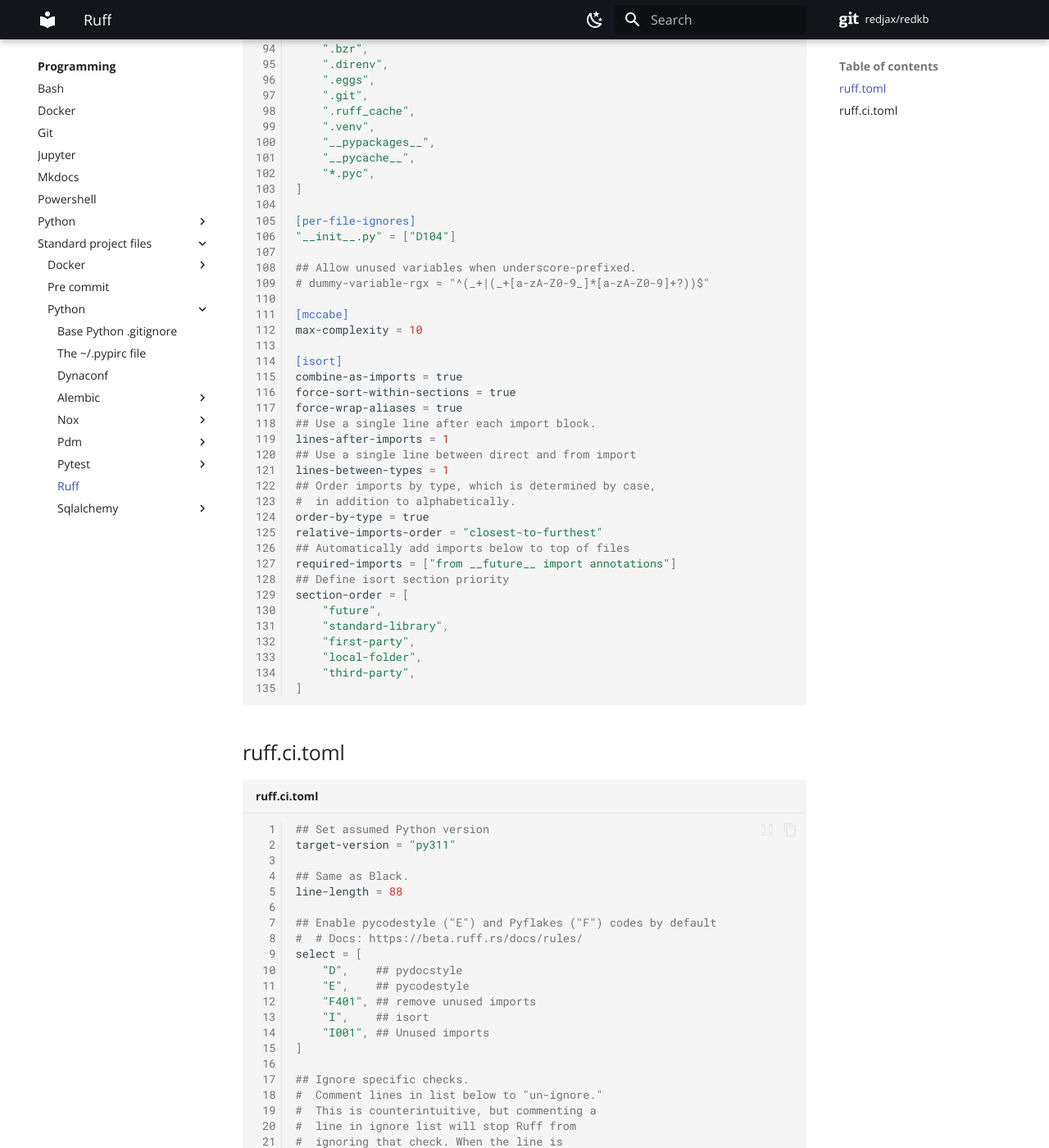
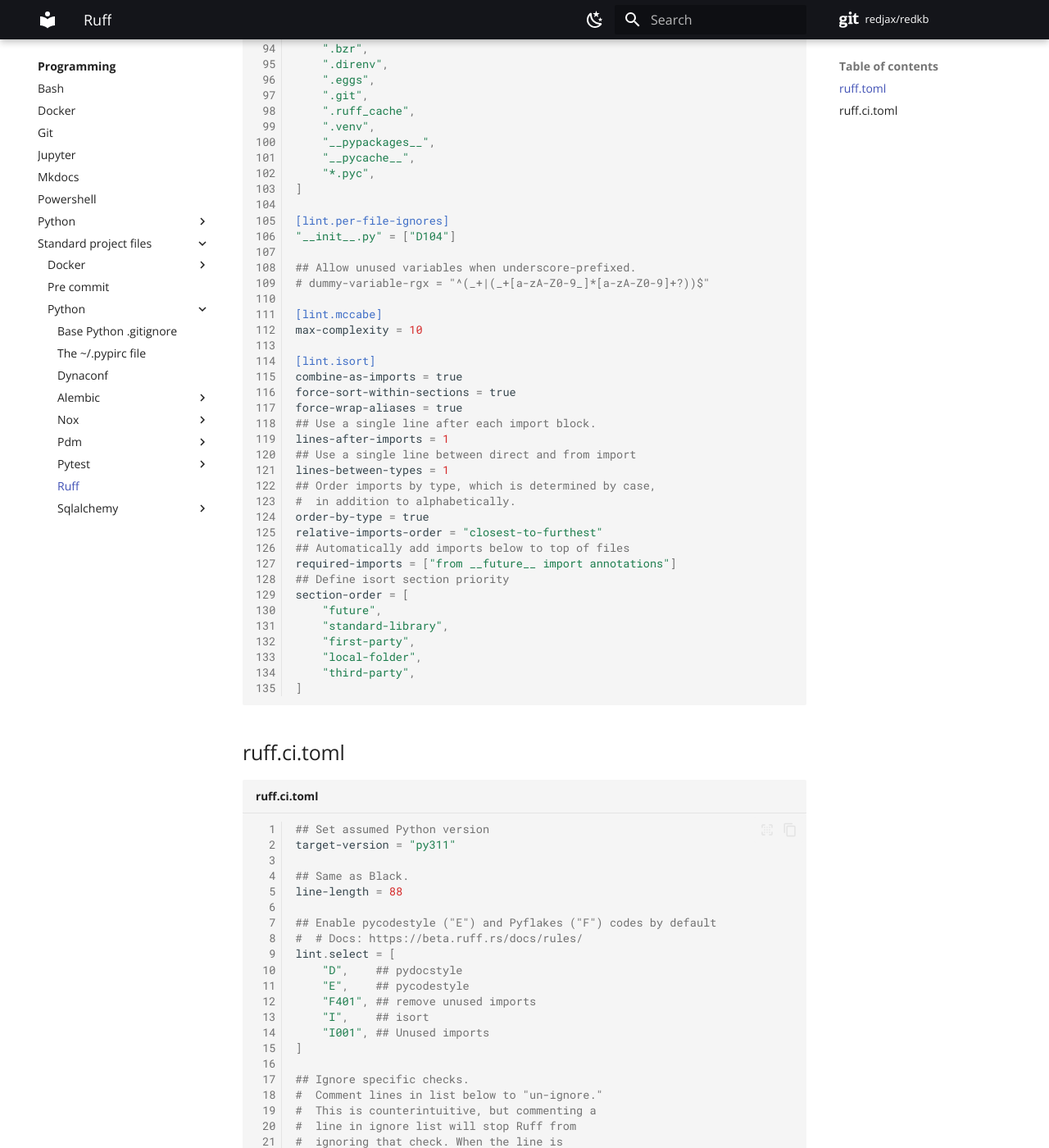
Before and after one commit to redjax/redkb, an MkDocs documentation site: the page built from docs/programming/standard-project-files/python/ruff/index.md, in a window 1280 px wide and 1400 px high, scrolled down 2492 px. Shown: the whole window at 82% size. Built offline with MkDocs 1.6.1 and Material for MkDocs 9.7.7, drawn with Linux system fonts in a browser that asks for light colours; comment, search, counter and statistics services are not loaded; some of the changed text lies outside the part shown.

Commit message:
Update standard Ruff files.

```diff
--- a/docs/programming/standard-project-files/python/ruff/index.md
+++ b/docs/programming/standard-project-files/python/ruff/index.md
@@ -29,7 +29,7 @@
 
 ## Enable pycodestyle ("E") and Pyflakes ("F") codes by default
 #  # Docs: https://beta.ruff.rs/docs/rules/
-select = [
+lint.select = [
     "D",    ## pydocstyle
     "E",    ## pycodestyle
     "F401", ## remove unused imports
@@ -43,7 +43,7 @@
 #  line in ignore list will stop Ruff from
 #  ignoring that check. When the line is
 #  uncommented, the check will be run.
-ignore = [
+lint.ignore = [
     "D100", ## missing-docstring-in-public-module
     "D101", ## missing-docstring-in-public-class
     "D102", ## missing-docstring-in-public-method
@@ -61,7 +61,7 @@
 ## Allow autofix for all enabled rules (when "--fix") is provided.
 #  NOTE: Leaving these commented until I know what they do
 #  Docs: https://beta.ruff.rs/docs/rules/
-fixable = [
+lint.fixable = [
     # "A",  ## flake8-builtins
     # "B",  ## flake8-bugbear
     "C",
@@ -125,16 +125,16 @@
     "*.pyc",
 ]
 
-[per-file-ignores]
+[lint.per-file-ignores]
 "__init__.py" = ["D104"]
 
 ## Allow unused variables when underscore-prefixed.
 # dummy-variable-rgx = "^(_+|(_+[a-zA-Z0-9_]*[a-zA-Z0-9]+?))$"
 
-[mccabe]
+[lint.mccabe]
 max-complexity = 10
 
-[isort]
+[lint.isort]
 combine-as-imports = true
 force-sort-within-sections = true
 force-wrap-aliases = true
@@ -171,7 +171,7 @@
 
 ## Enable pycodestyle ("E") and Pyflakes ("F") codes by default
 #  # Docs: https://beta.ruff.rs/docs/rules/
-select = [
+lint.select = [
     "D",    ## pydocstyle
     "E",    ## pycodestyle
     "F401", ## remove unused imports
@@ -185,13 +185,14 @@
 #  line in ignore list will stop Ruff from
 #  ignoring that check. When the line is
 #  uncommented, the check will be run.
-ignore = [
+lint.ignore = [
     "D100", ## missing-docstring-in-public-module
     "D101", ## missing-docstring-in-public-class
     "D102", ## missing-docstring-in-public-method
     "D103", ## Missing docstring in public function
     "D105", ## Missing docstring in magic method
     "D106", ## missing-docstring-in-public-nested-class
+    "D107", ## Missing docstring in __init__
     "D200", ## One-line docstring should fit on one line
     "D203", ## one-blank-line-before-class
     "D205", ## 1 blank line required between summary line and description
@@ -210,7 +211,7 @@
 ## Allow autofix for all enabled rules (when "--fix") is provided.
 #  NOTE: Leaving these commented until I know what they do
 #  Docs: https://beta.ruff.rs/docs/rules/
-fixable = [
+lint.fixable = [
     # "A",  ## flake8-builtins
     # "B",  ## flake8-bugbear
     "C",
@@ -273,16 +274,16 @@
     "*.pyc",
 ]
 
-[per-file-ignores]
+[lint.per-file-ignores]
 "__init__.py" = ["D104"]
 
 ## Allow unused variables when underscore-prefixed.
 # dummy-variable-rgx = "^(_+|(_+[a-zA-Z0-9_]*[a-zA-Z0-9]+?))$"
 
-[mccabe]
+[lint.mccabe]
 max-complexity = 10
 
-[isort]
+[lint.isort]
 combine-as-imports = true
 force-sort-within-sections = true
 force-wrap-aliases = true
```
